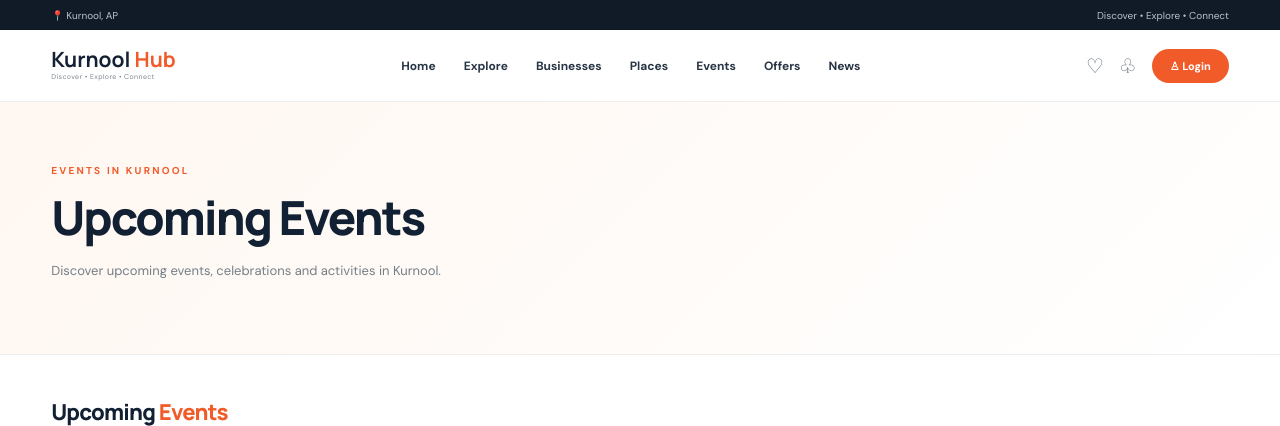
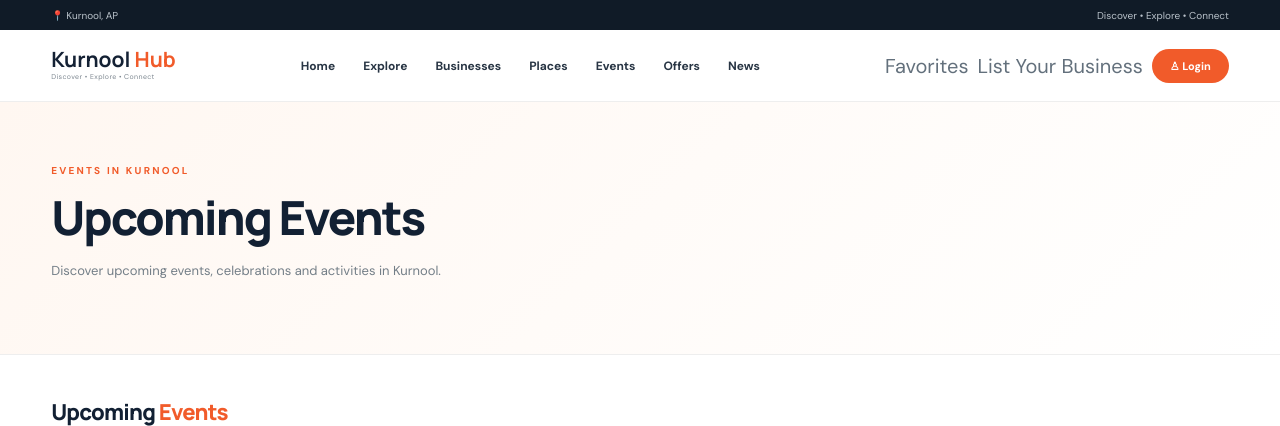
Before and after one commit to GMdShafath/KurnoolHub, a Flask app: page /events in a window 1280 px wide. Shown: the top 426 px of the page. Run offline with Flask 3, Linux system fonts and the light colour scheme; data that the repository does not hold is empty; some web fonts are replaced.

Commit message:
Update header navigation labels

```diff
--- a/templates/base.html
+++ b/templates/base.html
@@ -125,18 +125,22 @@
                 style="text-decoration:none;"
                 title="My Favorites"
             >
-                ♡
+                Favorites
             </a>
 
 
-            <!-- OTHER ICON -->
+            <!-- =========================
+                 LIST YOUR BUSINESS
+            ========================= -->
 
-            <button
+            <a
                 class="icon-btn"
-                type="button"
+                href="/list-business"
+                style="text-decoration:none;"
+                title="List Your Business"
             >
-                ♧
-            </button>
+                List Your Business
+            </a>
 
 
             <!-- =========================
```
